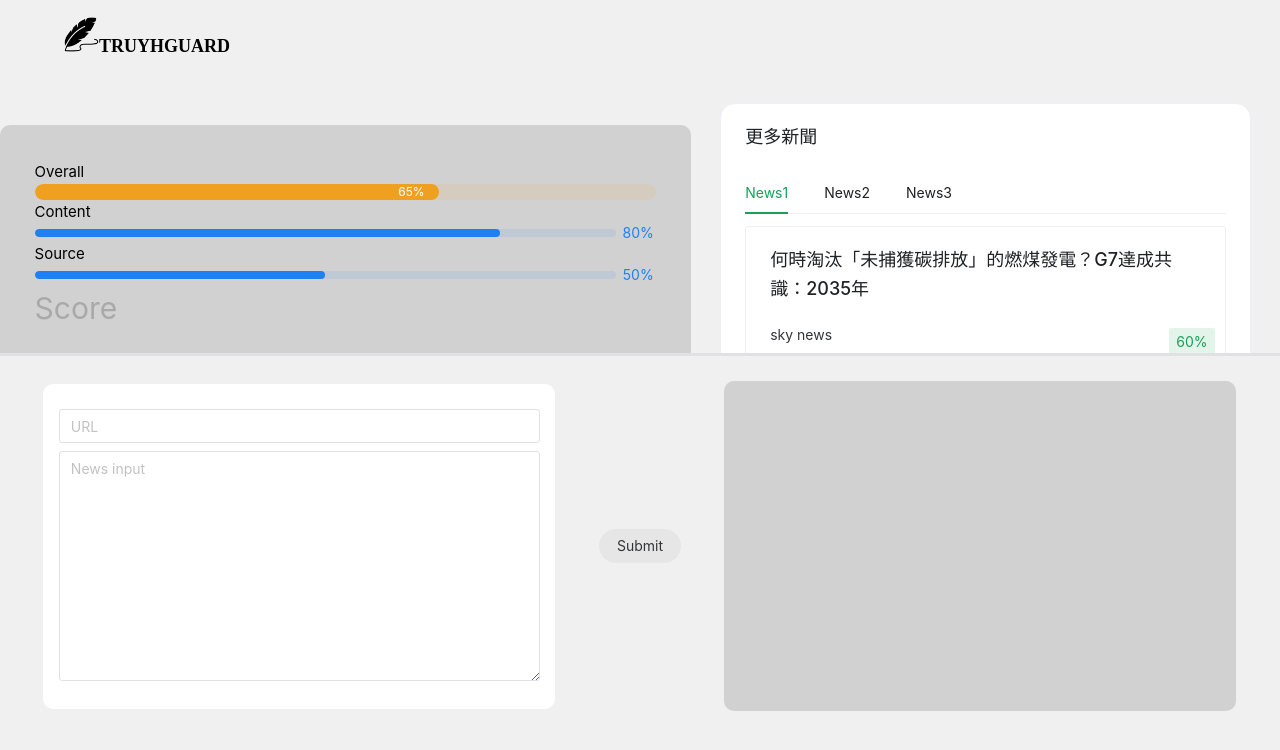
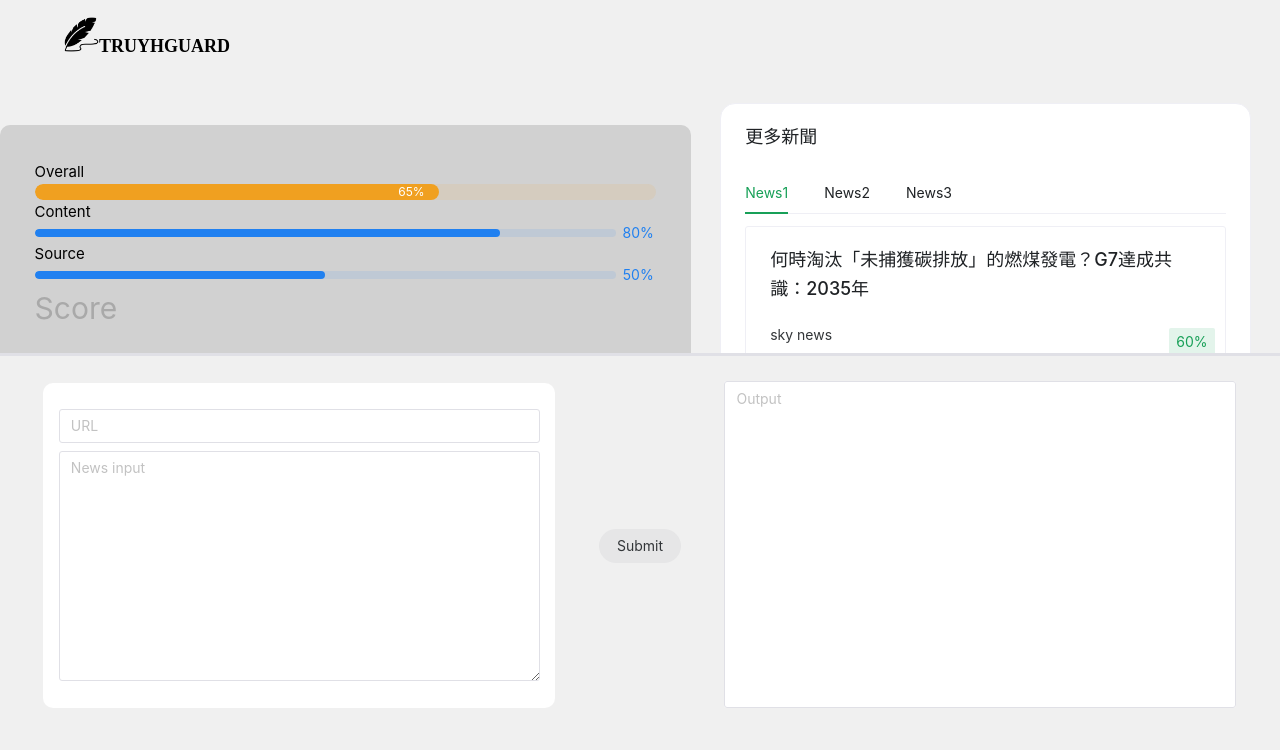
Before and after one commit to happypepii/NewsCheckSFC, a Vue app: page / in a window 1280 px wide. Shown: the top 750 px of the page. Built offline with nearby package versions, Linux system fonts and the light colour scheme.

Commit message:
output disabled

```diff
--- a/src/App.vue
+++ b/src/App.vue
@@ -77,6 +77,6 @@ watch(split, (newValue, oldValue) => {
 .OutputArea {
   width: 40%;
   border-radius: 10px;
-  background-color: #d1d1d1;
+  /* background-color: #d1d1d1; */
 }
 </style>
--- a/src/components/output.vue
+++ b/src/components/output.vue
@@ -1,11 +1,15 @@
 <template>
     <div class="output">
-
+        <n-input
+      type="textarea"
+      placeholder="Output"
+      :autosize="{
+        minRows: 14,
+        maxRows: 18
+      }"
+      readonly="true"
+    />
     </div>
 </template>
 <style scoped>
-.output{
-    min-height: 330px;
-    max-height: 80%;
-}
 </style>
```
